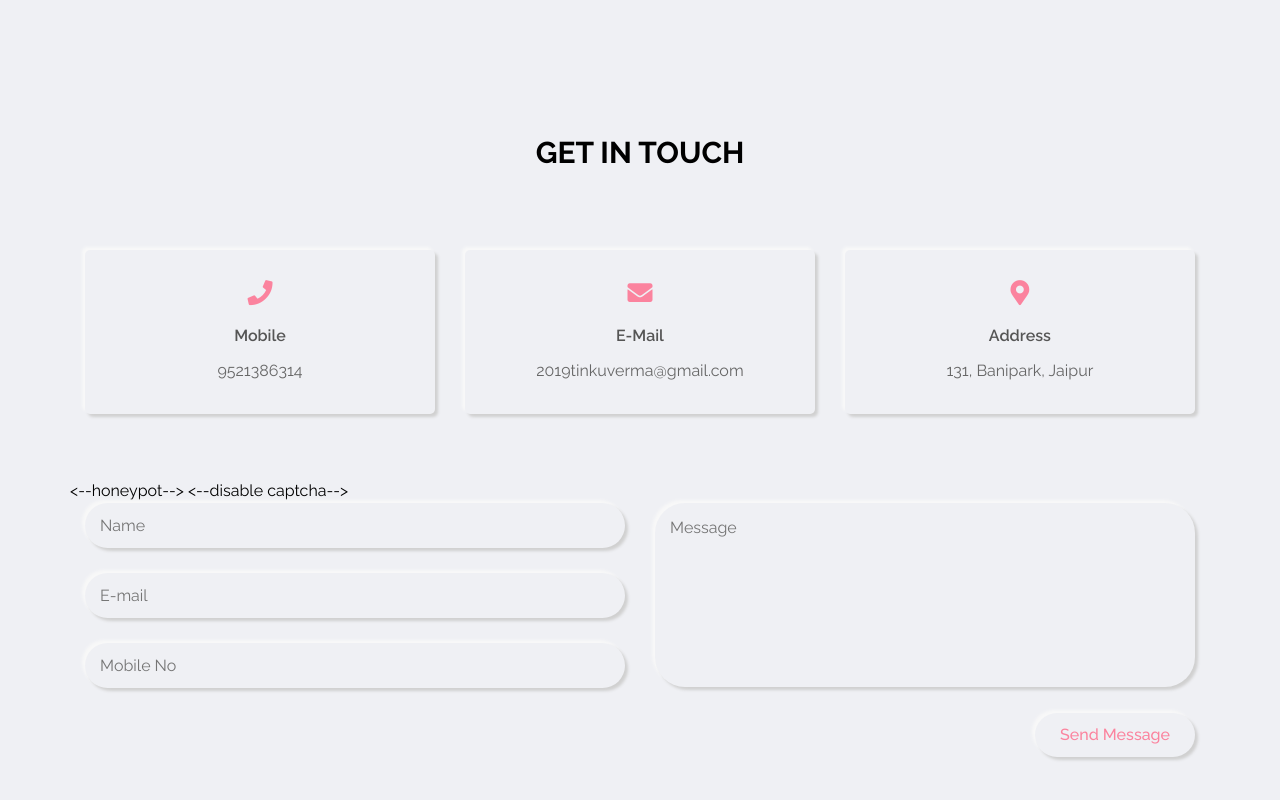
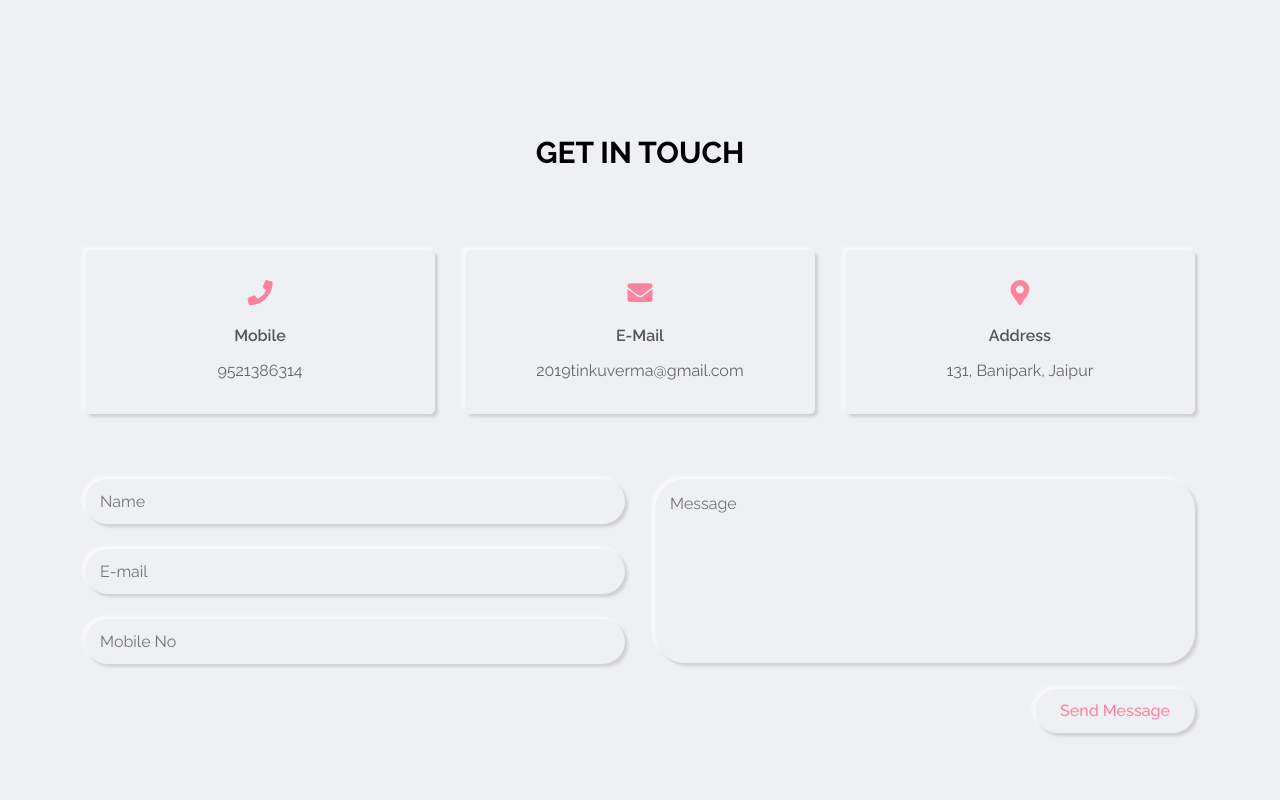
Before and after one commit to tinku06071999/tinkuverma_portfolio.com, a website: page index.html in a window 1280 px wide. Shown: the part 4197-4997 px from the top of the page. Drawn offline with Linux system fonts and the light colour scheme.

Commit message:
Update index.html

```diff
--- a/index.html
+++ b/index.html
@@ -852,10 +852,10 @@
         <div class="row">
           <div class="contact-form">
             <form action="https://formsubmit.co/46c5dd2b00e435e1911e074f7277cf3d" method="POST">
-              <--honeypot-->
+              <!--honeypot-->
                 <input type="text" name="_honey" style="display: none;">
 
-                <--disable captcha-->
+                <!--disable captcha-->
                   <input type="hidden" name="_captcha" value="false">
                   <input type="hidden" name="_next" value="https://tinku06071999.github.io/success.html">
               <div class="row">
```
